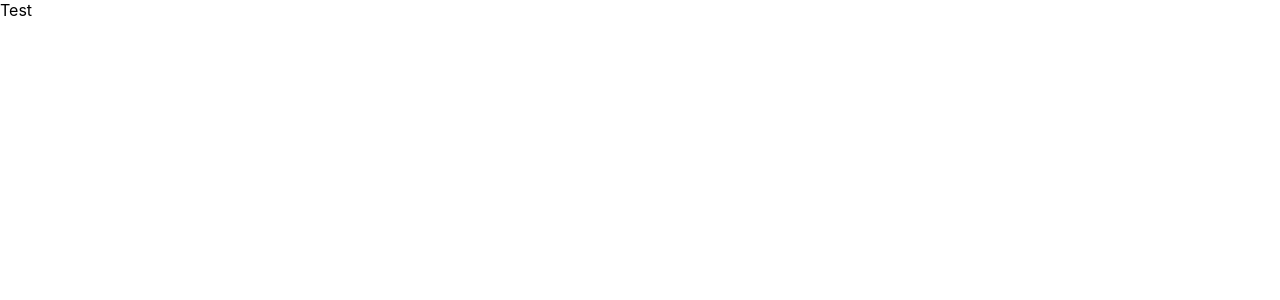
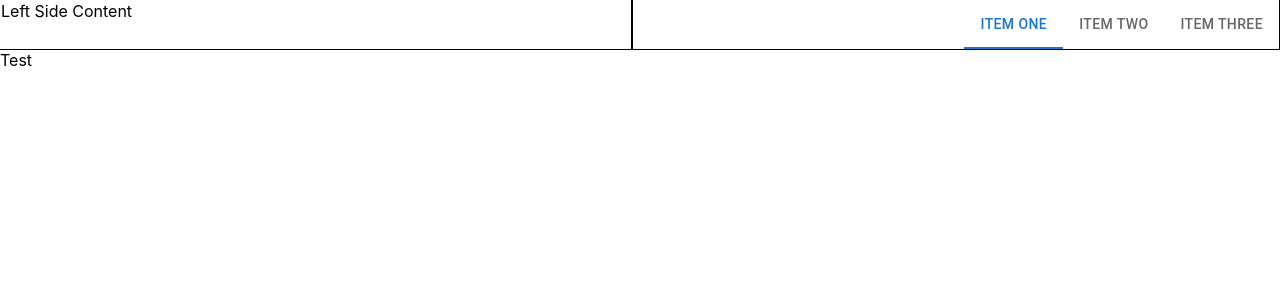
Before and after one commit to Nivix047/sacred_genesis_web, a React (Create React App) app: page / in a window 1280 px wide. Shown: the top 300 px of the page. Built offline with nearby package versions, Linux system fonts and the light colour scheme.

Commit message:
Finished wireframes for the header

```diff
--- /dev/null
+++ b/src/components/Header/index.js
@@ -0,0 +1,46 @@
+import React, { useState } from "react";
+import Grid from "@mui/material/Grid";
+import Tabs from "@mui/material/Tabs";
+import Tab from "@mui/material/Tab";
+import Box from "@mui/material/Box";
+
+const Header = () => {
+  const [value, setValue] = useState(0);
+
+  const handleChange = (event, newValue) => {
+    setValue(newValue);
+  };
+
+  return (
+    <div>
+      <Grid container spacing={2}>
+        <Grid item xs={6} style={{ border: "1px solid black" }}>
+          <div>Left Side Content</div>
+        </Grid>
+        <Grid
+          item
+          xs={6}
+          style={{
+            border: "1px solid black",
+            display: "flex",
+            justifyContent: "flex-end",
+          }}
+        >
+          <Box>
+            <Tabs
+              value={value}
+              onChange={handleChange}
+              aria-label="basic tabs example"
+            >
+              <Tab label="Item One" />
+              <Tab label="Item Two" />
+              <Tab label="Item Three" />
+            </Tabs>
+          </Box>
+        </Grid>
+      </Grid>
+    </div>
+  );
+};
+
+export default Header;
--- a/src/components/Layout/index.js
+++ b/src/components/Layout/index.js
@@ -1,5 +1,6 @@
 import React, { useState } from "react";
 import Home from "../pages/Home";
+import Header from "../Header";
 
 export default function Layout() {
   const [currentPage, setCurrentPage] = useState("Home");
@@ -13,7 +14,7 @@ export default function Layout() {
 
   return (
     <div>
-      <div currentPage={currentPage} handlePageChange={handlePageChange} />
+      <Header currentPage={currentPage} handlePageChange={handlePageChange} />
       {renderPage()}
     </div>
   );
```
